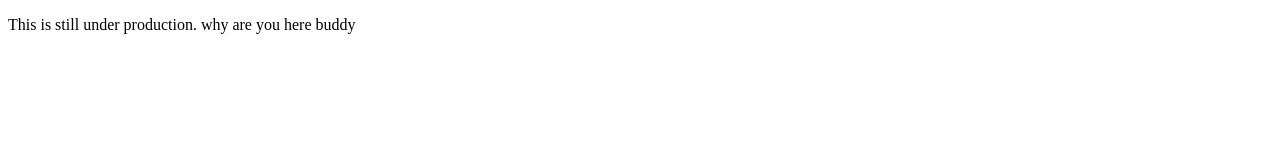
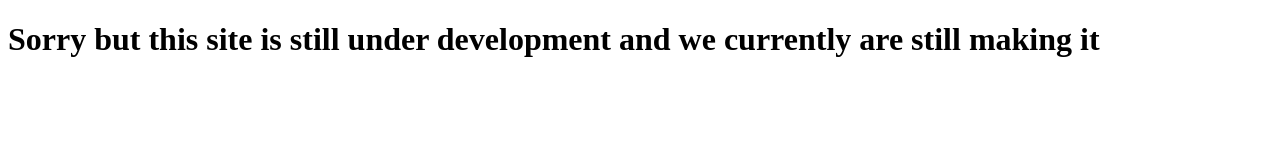
Before and after one commit to cour-comunity/Cour-Official, a plain HTML site: page index.html in a window 1280 px wide. Drawn offline with Linux system fonts and the light colour scheme.

Commit message:
Update index.html

```diff
--- a/index.html
+++ b/index.html
@@ -1,12 +1,29 @@
 <!DOCTYPE html>
 <html>
   <head>
+    <!-- Search Ranking and other information -->
+    <meta charset="UTF-8">
+    <meta name="description" content="COUR or Comunity of Universal Research is under developement, but we plan to allow the ability to give free education and research on all subjects to keep all information up to date.">
+    <meta name="keywords" content="education, research, learning, courses, free teaching">
+    <link rel="canonical" href="https://cour.run.place/">
+    <meta name="robots" content="index, follow">
+    <meta name="viewport" content="width=device-width, initial-scale=1.0">
+    <script defer src="HomeScript.js"></script>
     <script defer src="Service.js"></script>
+
+
+
   </head>
+
   <body>
-    <title>under production</title>
-    <main>
-      <p>This is still under production. why are you here buddy</p>
+    <main id='MainContent'>
+      <!-- Have this here for under developement -->
+      <h1>Sorry but this site is still under development and we currently are still making it</h1>
     </main>
+
+    <!-- for ui -->
+    <template id='StarterUI'>
+
+    </template>
   </body>
 </html>
```
